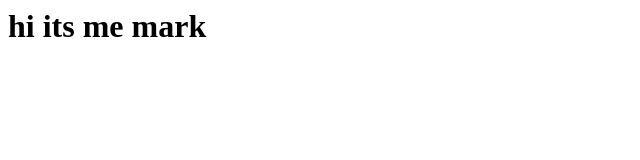
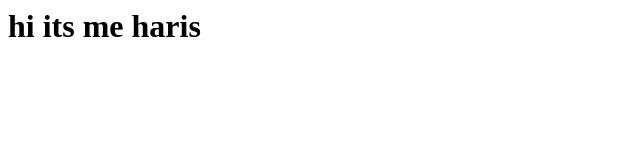
Before and after one commit to happyharis/collab-test, a plain HTML site: page index.html in a window 1280 px wide. Shown: the full height of the page, 0-640 px from the left. Drawn offline with Linux system fonts and the light colour scheme.

Commit message:
Change name

```diff
--- a/index.html
+++ b/index.html
@@ -1 +1 @@
-<h1>hi its me mark</h1>
+<h1>hi its me haris</h1>
```
